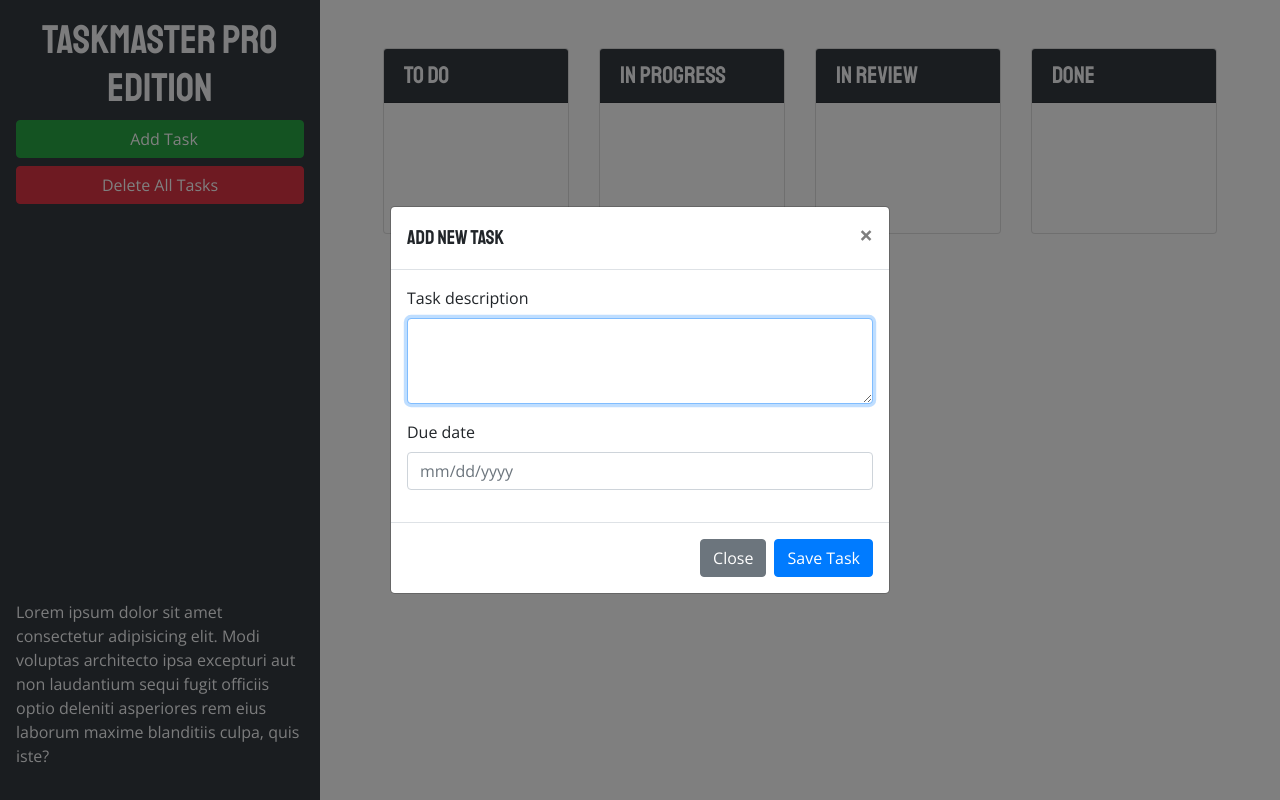
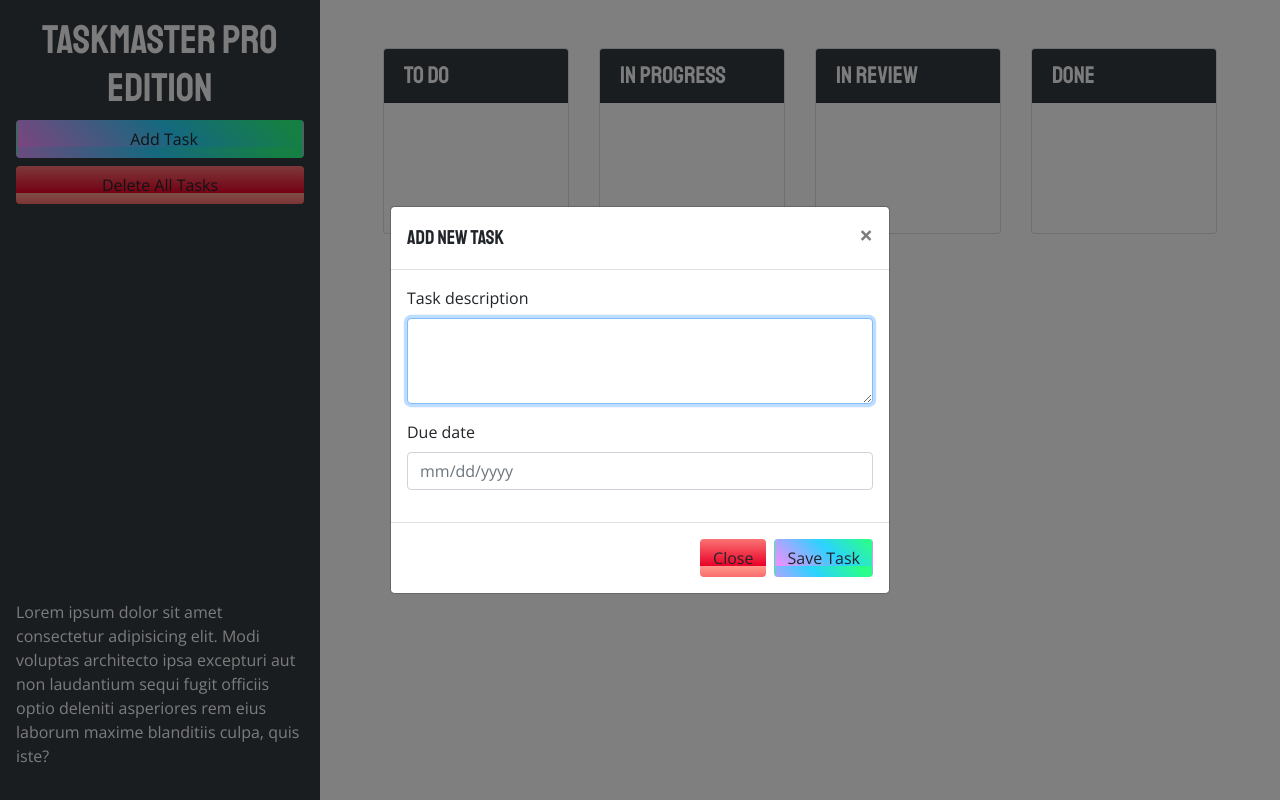
Before and after one commit to bsottek/taskmaster-pro, a plain HTML site: page index.html in a window 1280 px wide. Both pictures are taken after a click on the button "Add Task". Drawn offline with nearby package versions, Linux system fonts and the light colour scheme; a web font is replaced by a local one.

Commit message:
button styling

```diff
--- a/assets/css/style.css
+++ b/assets/css/style.css
@@ -41,3 +41,29 @@ h6 {
 .bottom-trash-active{
   background-color: rgba(234, 0, 39, 1);
 }
+
+.btn-delete,
+.btn-close{
+  background-color: #fa8bff;
+  background-image: linear-gradient(180deg, #FF9A8B 0%, #EA0028 100%);
+  transition: all .5s ease-out;
+  background-position: 0 -10px;
+}
+
+.btn-delete:hover,
+.btn-close:hover{
+  background-position: 1px -50px;
+}
+
+.btn-add,
+.btn-save{
+  background-color: #fa8bff;
+  background-image: linear-gradient(45deg, #FA8BFF 0%, #2BD2FF 52%, #2BFF88 90%);
+  transition: all .5s ease-out;
+  background-position: 0 -10px;
+}
+
+.btn-add:hover,
+.btn-save:hover{
+  background-position: 1px -50px;
+}
--- a/assets/js/script.js
+++ b/assets/js/script.js
@@ -166,7 +166,7 @@ $("#task-form-modal").on("shown.bs.modal", function() {
 });
 
 // save button in modal was clicked
-$("#task-form-modal .btn-primary").click(function() {
+$("#task-form-modal .btn-save").click(function() {
   // get form values
   var taskText = $("#modalTaskDescription").val();
   var taskDate = $("#modalDueDate").val();
--- a/index.html
+++ b/index.html
@@ -21,10 +21,10 @@
       <h1 class="text-center">
         <span class="oi oi-task d-inline d-lg-none"></span>
         Taskmaster Pro Edition</h1>
-      <button id="create-task" class="btn btn-block btn-success" data-toggle="modal" data-target="#task-form-modal">
+      <button id="create-task" class="btn btn-block btn-add" data-toggle="modal" data-target="#task-form-modal">
         <span class="oi oi-plus mr-2"></span>Add Task
       </button>
-      <button id="remove-tasks" class="btn btn-block btn-danger">Delete All Tasks</button>
+      <button id="remove-tasks" class="btn btn-block btn-delete">Delete All Tasks</button>
       <span class="oi oi-task display-1 text-center mb-2 d-none d-lg-block mt-auto"></span>
       <p class="d-none d-lg-block">Lorem ipsum dolor sit amet consectetur adipisicing elit. Modi voluptas architecto ipsa
         excepturi aut non
@@ -108,8 +108,8 @@
           </form>
         </div>
         <div class="modal-footer">
-          <button type="button" class="btn btn-secondary" data-dismiss="modal">Close</button>
-          <button type="button" class="btn btn-primary">Save Task</button>
+          <button type="button" class="btn btn-close" data-dismiss="modal">Close</button>
+          <button type="button" class="btn btn-save">Save Task</button>
         </div>
       </div>
     </div>
```
